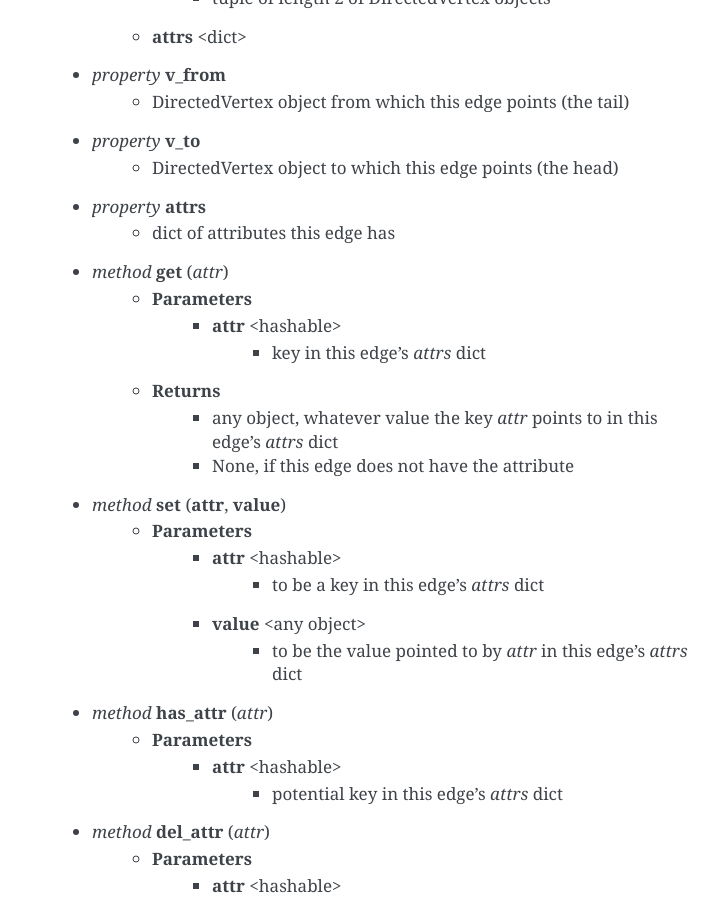
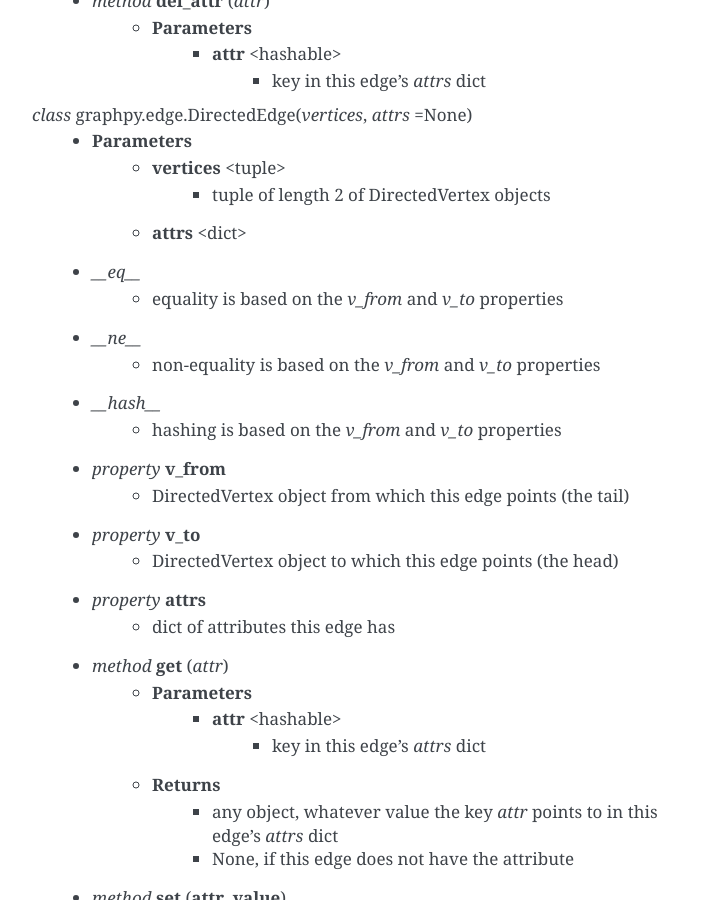
Before and after one commit to tscizzle/graphpy, a Sphinx documentation site: the page built from docs/library.rst, in a window 1280 px wide and 900 px high, scrolled down 1290 px. Shown: the whole window, without its empty margins (388-1106 px from the left). Built offline with Sphinx 7.4.7, drawn with Linux system fonts in a browser that asks for light colours; some of the changed text lies outside the part shown.

Commit message:
docd edges' magic methods (comparisons and hashing)

```diff
--- a/docs/library.rst
+++ b/docs/library.rst
@@ -9,6 +9,12 @@ graphpy.edge
         - **vertices** <tuple>
             - tuple of length 2 of UndirectedVertex objects
         - **attrs** <dict>
+    - *__eq__*
+        - equality is based on the `vertices` property
+    - *__ne__*
+        - non-equality is based on the `vertices` property
+    - *__hash__*
+        - hashing is based on the `vertices` property
     - *property* **vertices**
         - frozenset of the two UndirectedVertex objects this edge connects
     - *property* **attrs**
@@ -42,6 +48,12 @@ graphpy.edge
         - **vertices** <tuple>
             - tuple of length 2 of DirectedVertex objects
         - **attrs** <dict>
+    - *__eq__*
+        - equality is based on the `v_from` and `v_to` properties
+    - *__ne__*
+        - non-equality is based on the `v_from` and `v_to` properties
+    - *__hash__*
+        - hashing is based on the `v_from` and `v_to` properties
     - *property* **v_from**
         - DirectedVertex object from which this edge points (the tail)
     - *property* **v_to**
```
